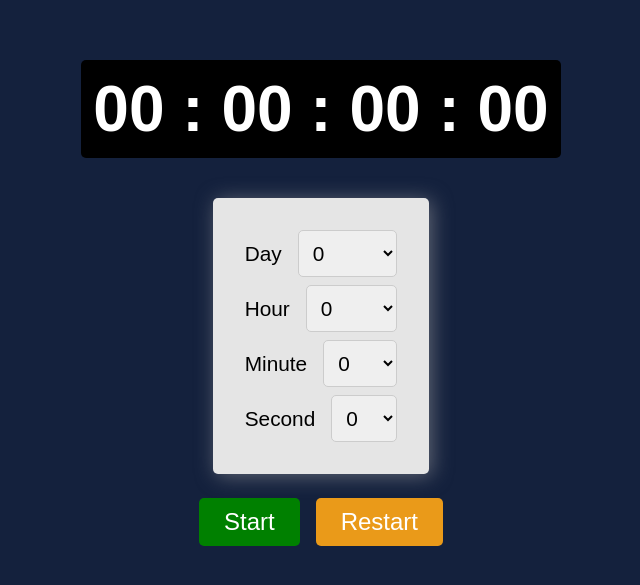
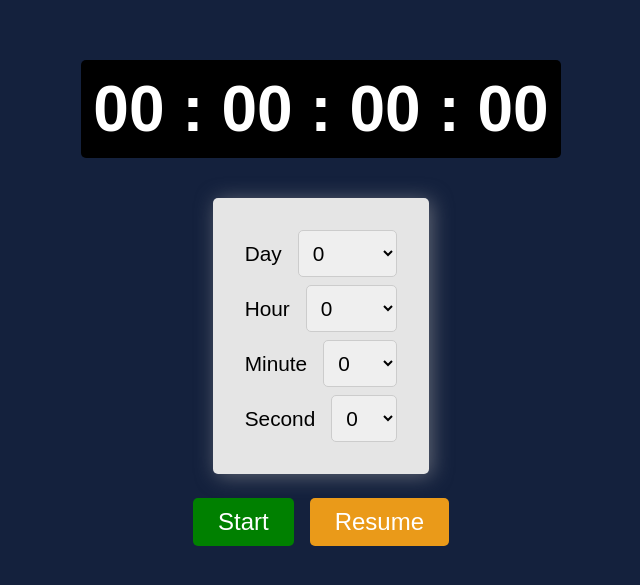
Before and after one commit to Sayan-009/countdown-timer-app, a React (Vite) app: page / in a window 1280 px wide. Shown: the part 105-690 px from the top of the page, without its empty margins (319-959 px from the left). Built offline with nearby package versions, Linux system fonts and the light colour scheme.

Commit message:
applied changes

```diff
--- a/src/App.jsx
+++ b/src/App.jsx
@@ -103,7 +103,7 @@ function App() {
           <label htmlFor="hour">Hour </label>
           <select
             id="hour"
-             value={time.Hour}
+            value={time.Hour}
             onChange={(e) => setTime({ ...time, Hour: e.target.value })}
           >
             {Array.from(Array(24), (_, i) => (
@@ -130,7 +130,7 @@ function App() {
         <div className="first">
           <label htmlFor="second">Second </label>
           <select
-          id="second"
+            id="second"
             value={time.Second}
             onChange={(e) => setTime({ ...time, Second: e.target.value })}
           >
@@ -181,7 +181,7 @@ function App() {
             setCurrTime({ d: "00", h: "00", m: "00", s: "00" });
           }}
         >
-          Restart
+          Resume
         </button>
       </div>
     </div>
```
